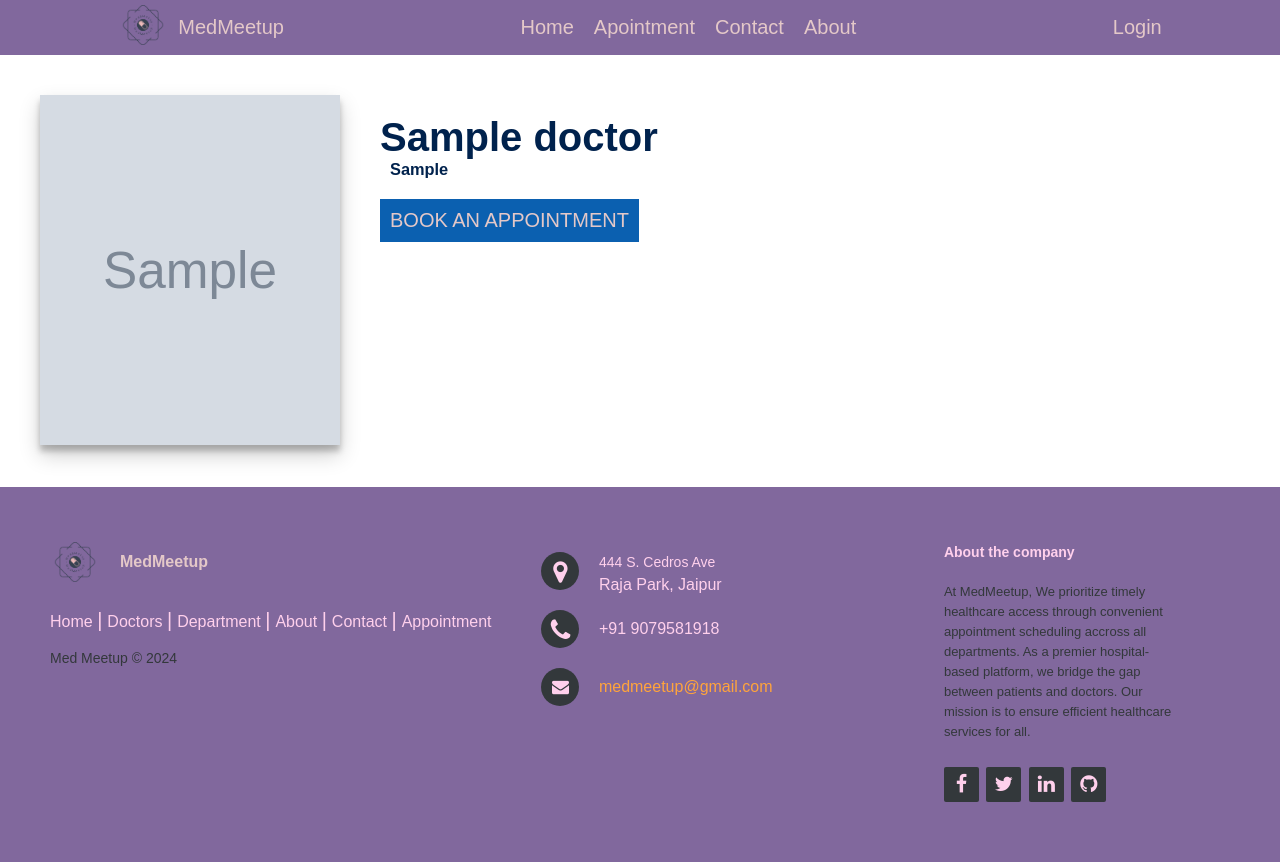
After one commit to shivam3765/MedMeetup, a Django app: page /doctors/doctor/1/ in a window 1280 px wide. The commit adds this page. Run offline with Django 4.2, Linux system fonts and the light colour scheme; tables that the repository leaves empty hold one stand-in row (values such as "Sample post"); grey boxes marked "Sample" are stand-in pictures.

Commit message:
add doctor and department section

```diff
--- a/doctor/urls.py
+++ b/doctor/urls.py
@@ -2,5 +2,6 @@ from django.urls import path
 from doctor import views
 
 urlpatterns = [
-    path("doctor", views.doctors, name="doctors"),
+    path("doctor/<id>/", views.doctors, name="doctors"),
+    path("department/<id>/", views.department, name="department"),
 ]
--- a/doctor/views.py
+++ b/doctor/views.py
@@ -1,5 +1,14 @@
 from django.shortcuts import render
+from .models import *
 
 # Create your views here.
-def doctors(request):
-    pass
+def doctors(request, id):
+    queryset = Doctors.objects.get(id = id)
+
+    return render(request, "doctor.html", {"queryset": queryset})
+
+
+def department(request, id):
+    queryset = Department.objects.get(id = id)
+
+    return render(request, "department.html", {"queryset": queryset})
--- /dev/null
+++ b/static/css/doctor.css
@@ -0,0 +1,15 @@
+.doctor{
+    width: 100%;
+    padding: 4rem;
+}
+
+.doctor_container {
+    display: flex;
+    gap: 2rem;
+}
+
+.doctor_image {
+    width: 30rem;
+    height: 35rem;
+    box-shadow: 0 10px 20px rgba(0,0,0,0.19), 0 6px 6px rgba(0,0,0,0.23);
+}
--- a/static/css/home.css
+++ b/static/css/home.css
@@ -1,3 +1,4 @@
+/* ====================== Hero section ========================= */
 .home_section{
     width: 100vw;
     height: 100vh;
@@ -39,6 +40,8 @@
     justify-content: center;
 }
 
+
+/* ========================== Department section =========================== */
 .department_section{
     width: 100vw;
     padding: 2rem;
@@ -71,6 +74,13 @@
     gap: 2rem;
     width: 30rem;
     background-color: #496989;
+    box-shadow: 0 1px 3px rgba(0,0,0,0.12), 0 1px 2px rgba(0,0,0,0.24);
+    transition: all 0.3s cubic-bezier(.25,.8,.25,1);
+    cursor: pointer;
+}
+
+.department_card:hover {
+    box-shadow: 0 14px 28px rgba(0,0,0,0.25), 0 10px 10px rgba(0,0,0,0.22);
 }
 
 .department_image{
@@ -82,6 +92,8 @@
 }
 
 .department_details{
+    display: flex;
+    flex-direction: column;
     padding: 2rem;
     font-size: 1.4rem;
     color: #00224D;
@@ -97,11 +109,12 @@
     font-size: 1.7rem;
     background-color: #01445e;
     border: none;
-    transition: all .5s ease-in-out;
+    transition: all .3s ease-in-out;
     color: #FFD0EC;
     border-radius: .2rem;
     padding: .4rem;
     cursor: pointer;
+    text-align: center;
 }
 
 .department_button:hover{
@@ -110,7 +123,7 @@
     cursor: pointer;
 }
 
-
+/* ================================== Doctors section ===================================== */
 .doctors_section{
     width: 100vw;
     padding: 2rem;
@@ -143,6 +156,13 @@
     gap: 2rem;
     width: 30rem;
     background-color: #496989;
+    box-shadow: 0 1px 3px rgba(0,0,0,0.12), 0 1px 2px rgba(0,0,0,0.24);
+    transition: all 0.3s cubic-bezier(.25,.8,.25,1);
+    cursor: pointer;
+}
+
+.doctors_card:hover {
+    box-shadow: 0 14px 28px rgba(0,0,0,0.25), 0 10px 10px rgba(0,0,0,0.22);
 }
 
 .doctors_image{
@@ -154,6 +174,8 @@
 }
 
 .doctors_details{
+    display: flex;
+    flex-direction: column;
     padding: 2rem;
     font-size: 1.4rem;
     color: #00224D;
@@ -169,11 +191,12 @@
     font-size: 1.7rem;
     background-color: #01445e;
     border: none;
-    transition: all .5s ease-in-out;
+    transition: all .3s ease-in-out;
     color: #FFD0EC;
     border-radius: .2rem;
     padding: .4rem;
     cursor: pointer;
+    text-align: center;
 }
 
 .doctors_button:hover{
@@ -182,7 +205,7 @@
     cursor: pointer;
 }
 
-
+/* ================================== Testimonial section ==================================== */
 .testimonial_section{
     width: 100vw;
     padding: 2rem;
@@ -202,7 +225,7 @@
     position: relative;
     overflow: hidden;
     margin-top: 2rem;
-box-shadow: 0 4px 8px 0 rgba(0, 0, 0, 0.30), 0 6px 20px 0 rgba(0, 0, 0, 0.30);
+    box-shadow: 0 4px 8px 0 rgba(0, 0, 0, 0.30), 0 6px 20px 0 rgba(0, 0, 0, 0.30);
 }
 
 .user_image{
--- a/static/css/style.css
+++ b/static/css/style.css
@@ -19,6 +19,7 @@ body::-webkit-scrollbar{
     position: relative;
 }
 
+/* ============================== Nav Bar ================================= */
 .nav_bar {
     background-color: #81689D;
     padding: .5rem 0;
@@ -61,7 +62,7 @@ a:active {
 }
 
 
-/* ============================= Footer CSS ================================== */
+/* ============================= Footer ================================== */
 .footer-distributed{
 	background: #81689D;
 	box-shadow: 0 1px 1px 0 rgba(0, 0, 0, 0.12);
--- /dev/null
+++ b/templates/doctor.html
@@ -0,0 +1,19 @@
+{% extends "layout.html" %}
+{% block title %} doctor {% endblock title %}
+{% block body %}
+
+<section class="doctor">
+    <div class="doctor_container">
+        <div>
+            <img class="doctor_image" src="/media/{{queryset.doctor_image}}">
+        </div>
+        <div class="doctors_details">
+            <h1>{{queryset.doctor_name}}</h1>
+            <h3 style="margin-left: 1rem;">{{queryset.doctor_occupation}}</h3>
+
+            <a href="/appointment/appoint/" class="hero_button" style="margin-top: 2rem;">BOOK AN APPOINTMENT</a>
+        </div>
+    </div>
+</section>
+
+{% endblock body %}
--- a/templates/home.html
+++ b/templates/home.html
@@ -34,7 +34,7 @@
             <div class="department_details">
                 <h3 class="department_name">{{ department.department_name }}</h3>
                 <p class="department_description">{{ department.department_description|slice:"0:100"}} .....</p>
-                <button class="department_button">More</button>
+                <a href="/doctors/department/{{department.id}}" class="department_button">More</a>
             </div>
         </div>
         {% endfor %}
@@ -54,7 +54,7 @@
             <div class="doctors_details">
                 <h3 class="doctors_name">{{ doctor.doctor_name }}</h3>
                 <p class="doctors_description">{{ doctor.doctor_occupation }}</p>
-                <button class="doctors_button">More</button>
+                <a href="/doctors/doctor/{{doctor.id}}" class="doctors_button">More</a>
             </div>
         </div>
         {% endfor %}
--- a/templates/layout.html
+++ b/templates/layout.html
@@ -20,6 +20,7 @@
         <link rel="stylesheet" href="{% static 'css/forms.css' %}">
         <link rel="stylesheet" href="{% static 'css/home.css' %}">
         <link rel="stylesheet" href="{% static 'css/profile.css' %}">
+        <link rel="stylesheet" href="{% static 'css/doctor.css' %}">
 
 
         <!-- ============================= Link JS File ========================= -->
```
Also changed, not shown: templates/department.html (added, +15 -0 lines), static/images/form-bg.jpg.
